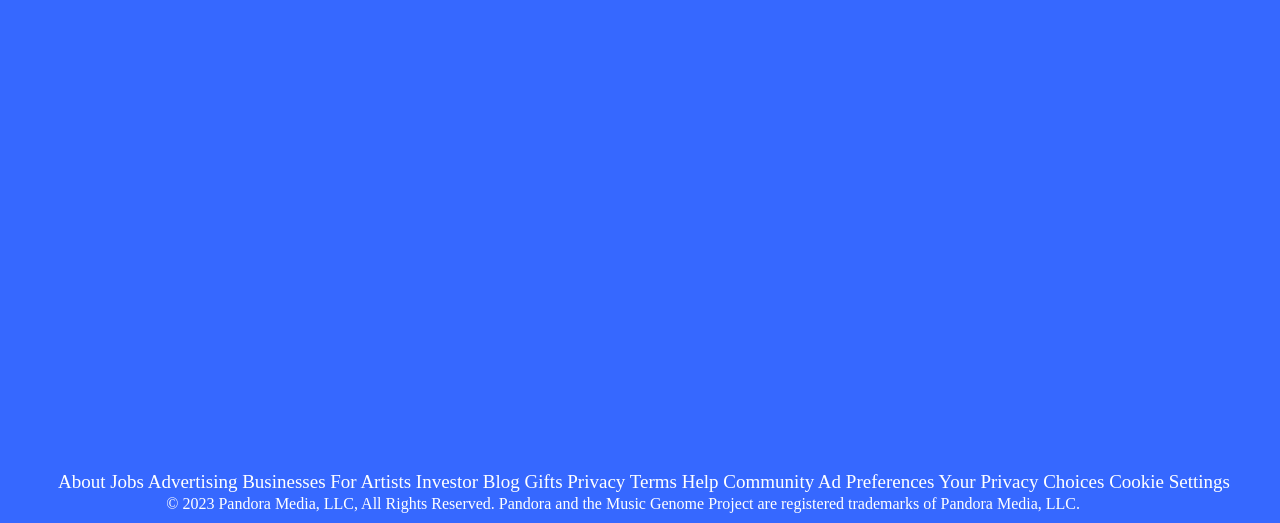
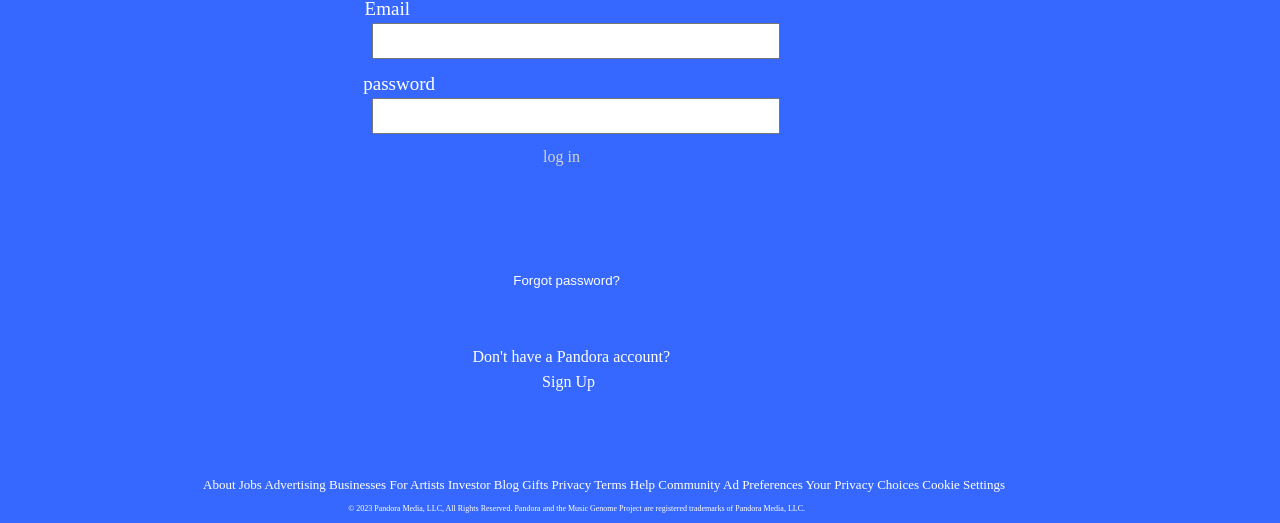
Before and after one commit to Abmccullough1/copycat2, a plain HTML site: page index.html in a window 1280 px wide. Shown: the part 277-800 px from the top of the page. Drawn offline with Linux system fonts and the light colour scheme.

Commit message:
Final commit

```diff
--- a/index.html
+++ b/index.html
@@ -8,9 +8,13 @@
 <body>
     <h1 class="logo">
         Pandora
+
+
     </h1>
+    <center class="text">
+        <button>
             <p1 class="stuff">
-        Login
+                Log in
             </p1>
             <p1 class="sign">
                 Sign Up
@@ -18,8 +22,17 @@
             <p1 class="view">
                 View Plans
             </p1>
+            <p1 class="forgotten">
+                Forgot password?
+            </p1>
 
-    <center class="text">
+        </button>
+        <p1 class="login">
+            log in
+        </p1>
+
+
+
         <h1 class="ad1">
             Explore the new Pandora, from the free
         </h1>
@@ -39,6 +52,20 @@
             © 2023 Pandora Media, LLC, All Rights Reserved. Pandora and the Music Genome Project are registered
             trademarks of Pandora Media, LLC.
         </p1>
+        <form>
+            <label for email class="email">Email</label>
+            <input type="text" id="email" class="box1">
+        </form>
+        <form>
+            <label for password class="password">password</label>
+            <input type="text" class="box2" id="password">
+        </form>
+        <p1 class="account">
+            Don't have a Pandora account?
+        </p1>
+        <p1 class="signup">
+            Sign Up
+        </p1>
 
     </center>
 
--- a/styles.css
+++ b/styles.css
@@ -45,11 +45,57 @@
 .copyright{
     color: white;
     position: absolute;bottom:10px;
-    position: absolute;right: 200px;
+    position: absolute;right: 475px;
+    font-size: 8px;
 }
 .bottom{
     color: white;
     position: absolute;bottom: 30px;
-    position: absolute;right: 50px;
+    position: absolute;right: 275px;
+    font-size: 13px;
+}
+
+.box1{
+    position: absolute;top:300px;
+    position: absolute;right:500px;
+    height:30px;
+    width: 400px;
+}
+.email{
+    color: white;
     font-size: 19px;
+    position: absolute;right:870px;
+    position: absolute;top: 275px;
 }
+.box2{
+    position: absolute;top: 375px;
+    position: absolute;right:500px;
+    height:30px;
+    width: 400px;
+}
+.password{
+    color: white;
+    font-size: 19px;
+    position: absolute;right:845px;
+    position: absolute;top:350px;
+}
+.forgotten{
+    color: white;
+    position: absolute;top:550px;
+    position: absolute;right: 660px;
+}
+.login{
+    color: lightgray;
+    position: absolute;right:700px;
+    position: absolute;top:425px
+}
+.account{
+    color: white;
+    position: absolute;top:625px;
+    position: absolute;right:610px;
+}
+.signup{
+    color: white;
+    position: absolute;top: 650px;
+    position: absolute;right: 685px;
+}
```
Lines whose indentation alone changed are shown as unchanged.
